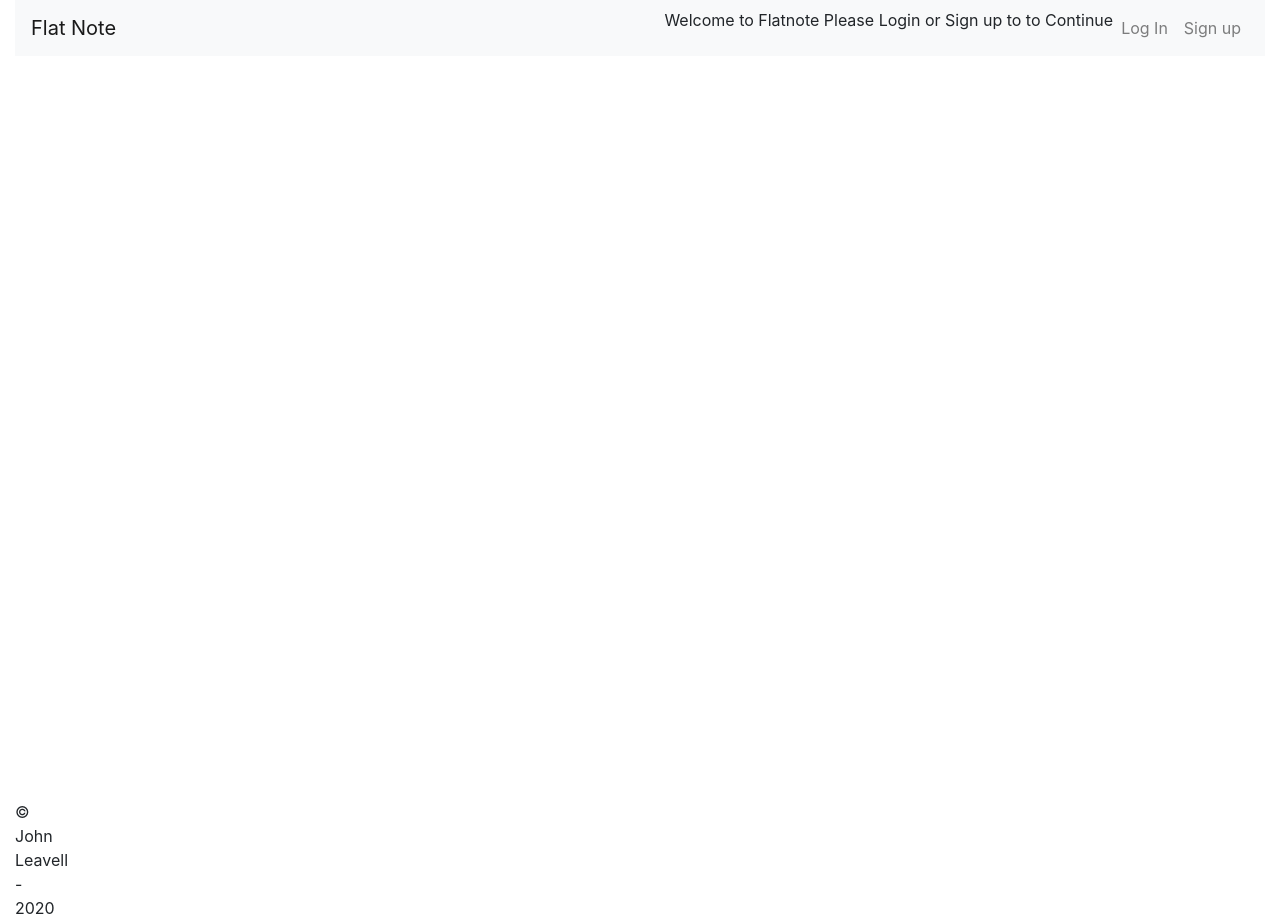
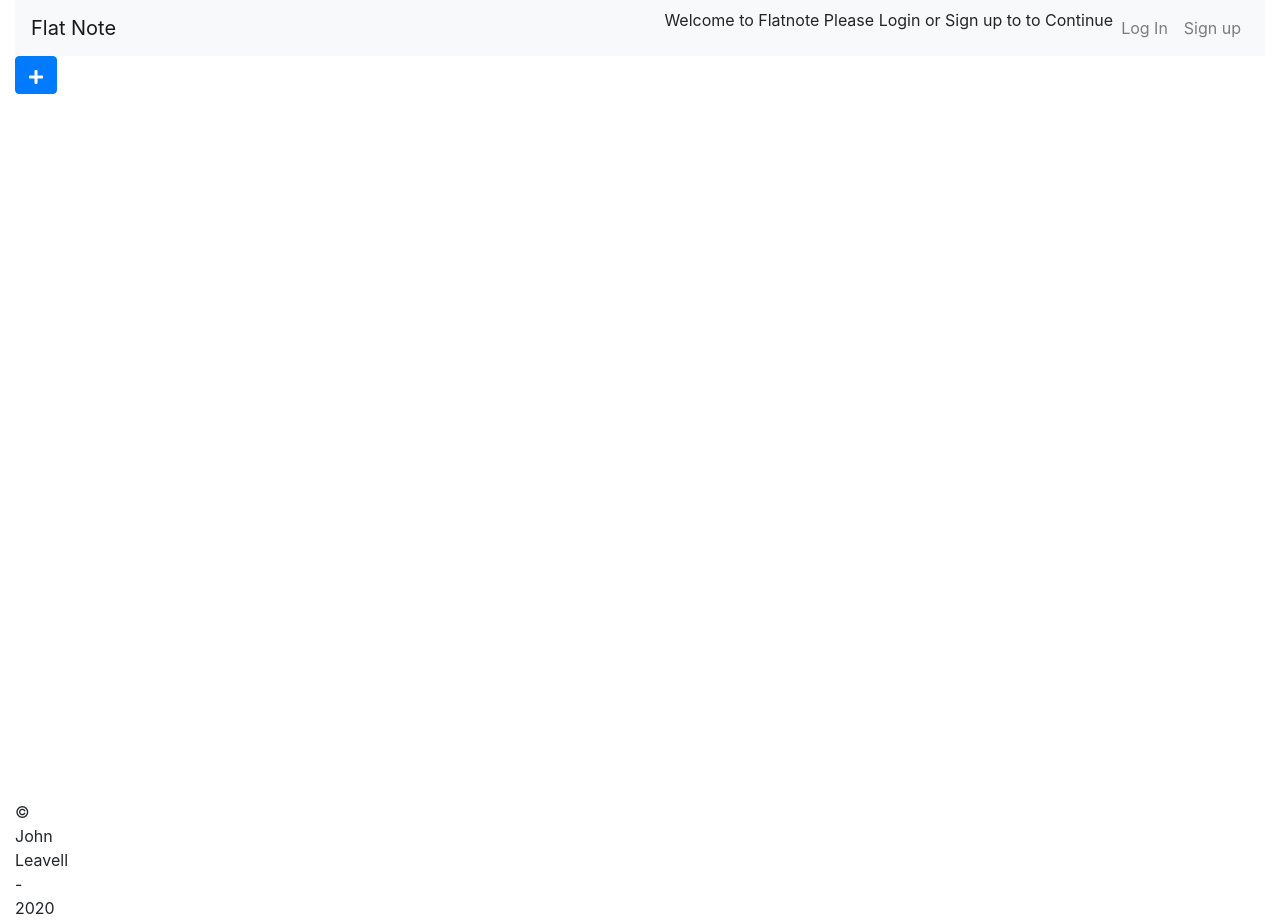
Before and after one commit to jqwest/flatnote-frontend, a React (Create React App) app: page /newnote in a window 1280 px wide. Built offline with nearby package versions, Linux system fonts and the light colour scheme.

Commit message:
building out newNote component

```diff
--- a/package.json
+++ b/package.json
@@ -11,6 +11,7 @@
     "react": "^16.13.1",
     "react-bootstrap": "^1.0.1",
     "react-dom": "^16.13.1",
+    "react-icons": "^4.1.0",
     "react-redux": "^7.2.0",
     "react-router-dom": "^5.2.0",
     "react-scripts": "3.4.1",
--- a/src/App.js
+++ b/src/App.js
@@ -6,6 +6,7 @@ import Login from './components/Login';
 import Home from './components/Home';
 import SignUp from './components/SignUp';
 import Footer from './components/Footer';
+import NewNote from './components/NewNote';
 import { Container } from 'react-bootstrap';
 
 export default class App extends Component {
@@ -41,6 +42,7 @@ updateUser = data => {
             <Route path='/login' render={(props) => <Login {...props} handleLogin={this.handleLogin} />}/>
             <Route path='/home' render={(props) => <Home {...props} updateUser={this.updateUser} currentUser={this.state.currentUser} />}/>
             <Route path='/signup' render={(props) => <SignUp {...props} updateUser={this.updateUser} currentUser={this.state.currentUser} />}/>
+            <Route path='/newnote' component={NewNote} />
           </Switch>
         </div>
       </Router>
--- a/src/components/NewNote.js
+++ b/src/components/NewNote.js
@@ -1,9 +1,46 @@
-import React from 'react'
+import React, { Component } from 'react';
+import Button from 'react-bootstrap/Button';
+import { FaPlus, FaMinus } from 'react-icons/fa';
 
-export const NewNote = () => {
-    return (
-        <div>
+class NewNote extends Component {
+    constructor(props) {
+      super(props);
+      this.state = {
+        title: "",
+        content: "",
+        color: "",
+        toggled: false
+      };
+    }
 
-        </div>
-    )
+    handleChange = e => {
+        this.setState({
+            title: e.target.value
+        });
+        let newNote = {};
+        newNote.title = this.state.title;
+    };
+
+    toggleButton = () => {
+        this.setState({
+            toggled: !this.state.toggled
+        });
+    };
+
+    showNoteForm = () => {
+
+    }
+
+    render(){
+        return(
+            <div>
+                <Button id='note-toggle' onClick={() =>this.toggleButton()}>
+                    {this.state.toggled === false ? <FaPlus /> : <FaMinus />}
+                </Button>
+                {this.state.toggled ? this.showNoteForm() : null }
+            </div>
+        );
+    }
 }
+
+export default NewNote;
```
Also changed, not shown: 2 other files (tests, documents, lock files or other folders).
